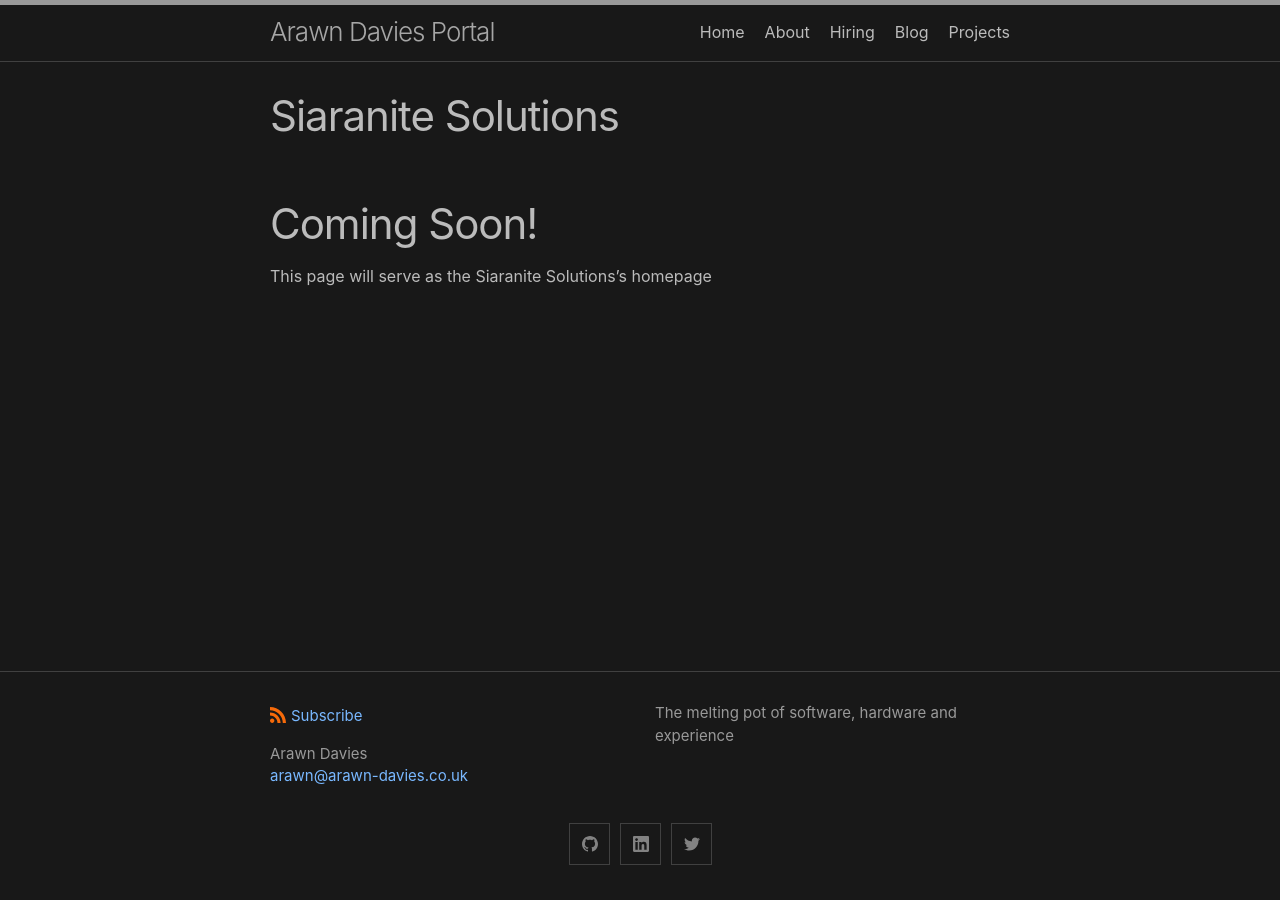
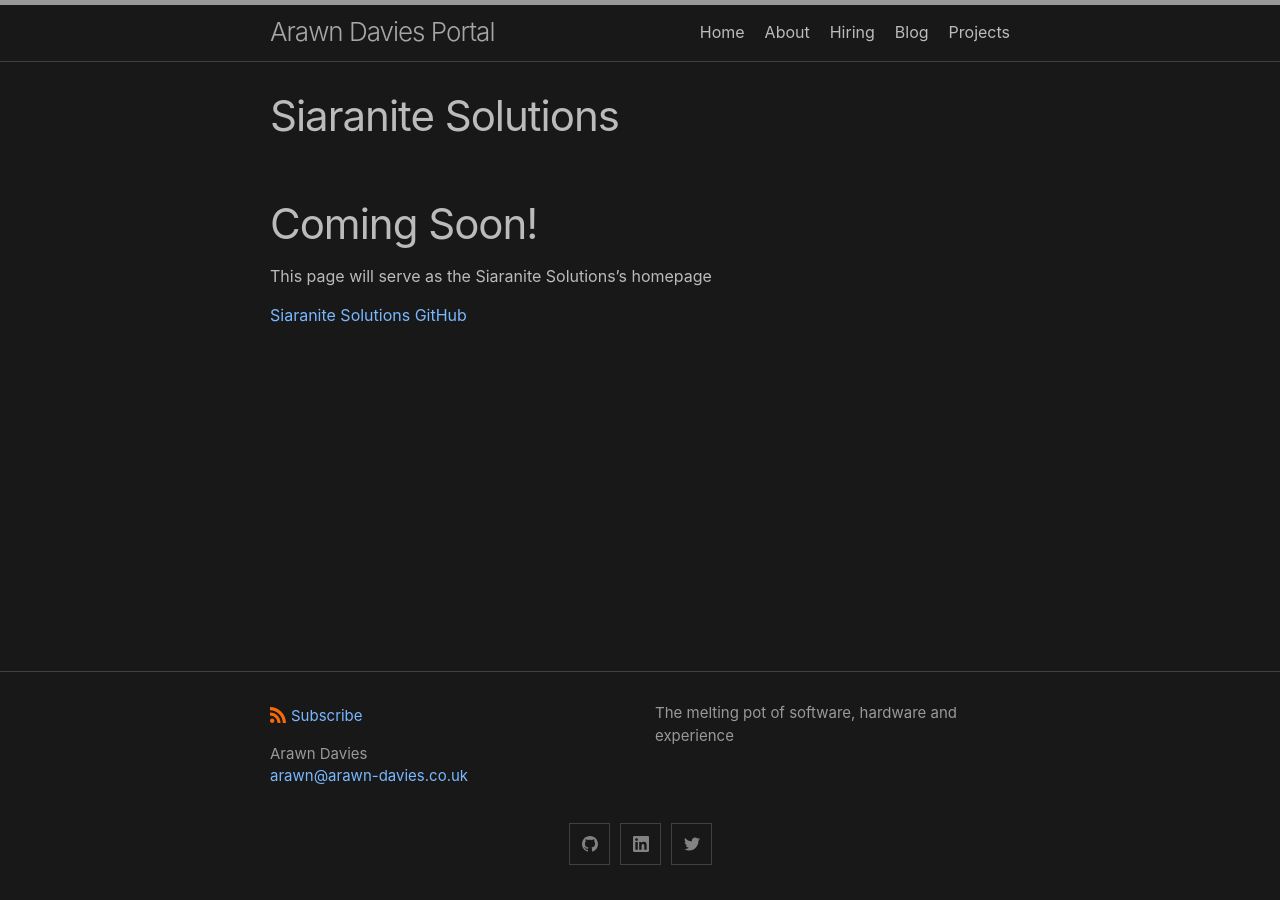
Before and after one commit to jsanz/gh-pages-minima-starter, a Jekyll site: the page built from projects/siaranite.md, in a window 1280 px wide. Built offline with Jekyll 4.4.1, drawn with Linux system fonts in a browser that asks for light colours.

Commit message:
Update siaranite.md

```diff
--- a/projects/siaranite.md
+++ b/projects/siaranite.md
@@ -6,3 +6,5 @@ title: Siaranite Solutions
 
 # Coming Soon!
 This page will serve as the Siaranite Solutions's homepage
+
+[Siaranite Solutions GitHub](https://www.github.com/Siaranite-Solutions)
```
